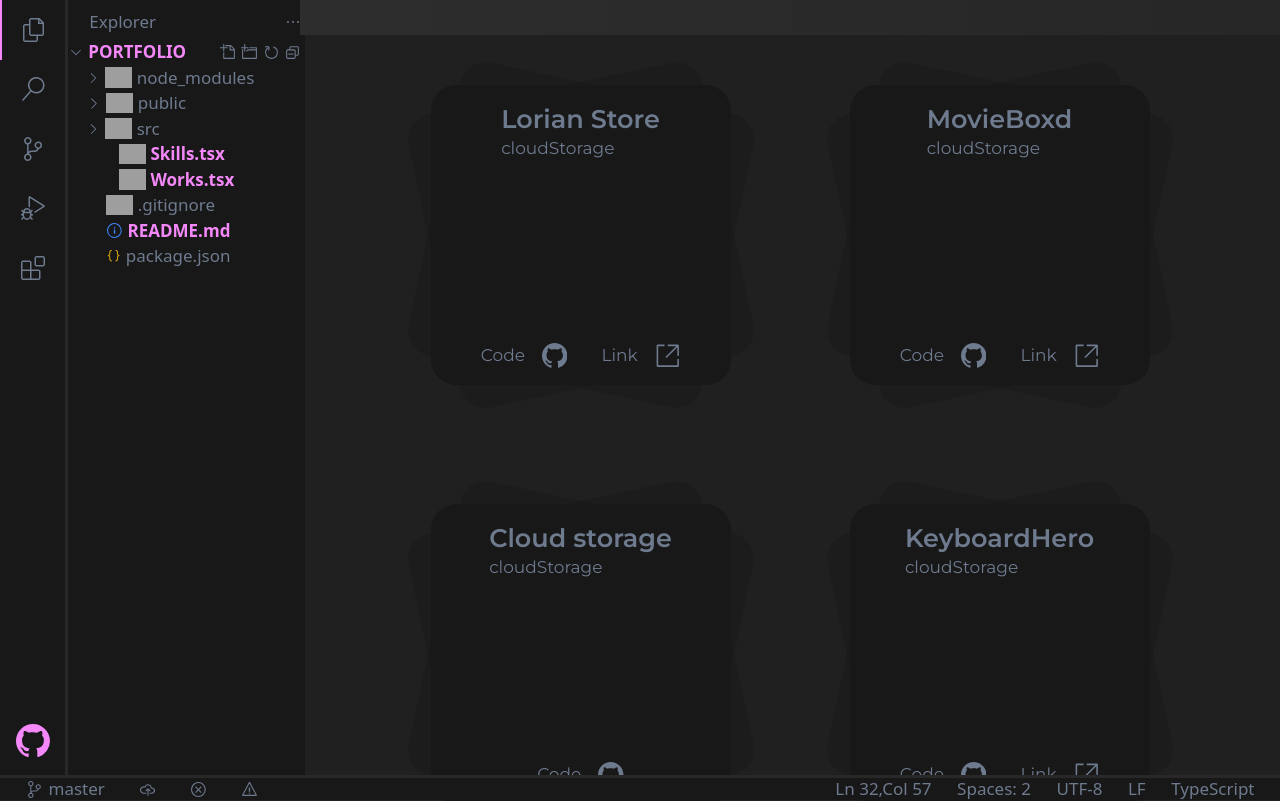
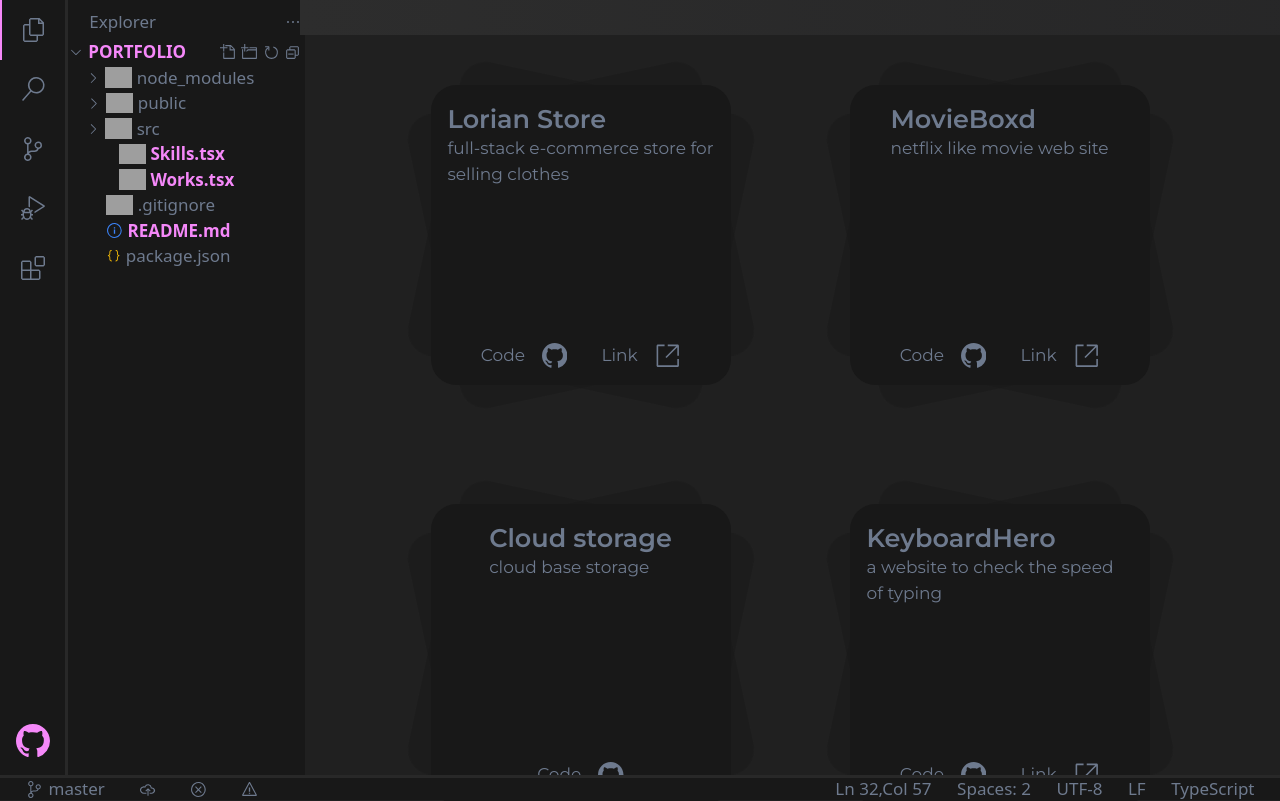
Before and after one commit to newento14/portfolio, a Next.js app: page /works in a window 1280 px wide. Shown: the top 801 px of the page. Built offline with nearby package versions, Linux system fonts and the light colour scheme; grey boxes are pictures that could not be loaded.

Commit message:
change title and project description

```diff
--- a/src/app/layout.tsx
+++ b/src/app/layout.tsx
@@ -13,7 +13,7 @@ const montserrat = Montserrat({
 })
 
 export const metadata: Metadata = {
-  title: 'Create Next App',
+  title: 'Portfolio',
   description: 'Generated by create next app',
 }
 
--- a/src/constants/projects.ts
+++ b/src/constants/projects.ts
@@ -8,31 +8,31 @@ interface IProject {
 const projects: IProject[] = [
   {
     name: 'Lorian Store',
-    desc: 'cloudStorage',
+    desc: 'full-stack e-commerce store for selling clothes',
     github: 'https://github.com/newento14/clothes-ecom',
     link: 'https://newento14-lorian-store.vercel.app/'
   },
   {
     name: 'MovieBoxd',
-    desc: 'cloudStorage',
+    desc: 'netflix like movie web site',
     github: 'https://github.com/newento14/MovieBoxd',
     link: 'https://newento14-movie-boxd-84a29fe206d9.herokuapp.com/'
   },
   {
     name: 'Cloud storage',
-    desc: 'cloudStorage',
+    desc: 'cloud base storage',
     github: 'https://github.com/newento14/cloud-storage',
     link: ''
   },
   {
     name: 'KeyboardHero',
-    desc: 'cloudStorage',
+    desc: 'a website to check the speed of typing',
     github: 'https://github.com/newento14/type-test',
     link: 'https://type-test-sand.vercel.app/'
   },
   {
     name: 'WeatherApp 🤓',
-    desc: 'cloudStorage',
+    desc: 'web program for displaying weather based on data from the OpenWeather API',
     github: 'https://github.com/newento14/weather-app',
     link: 'https://weather-app-nu-pearl.vercel.app/'
   },
```
